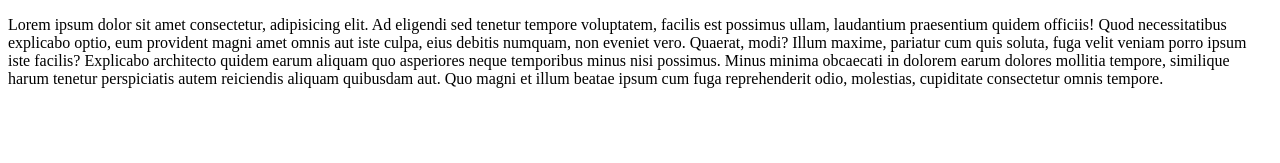
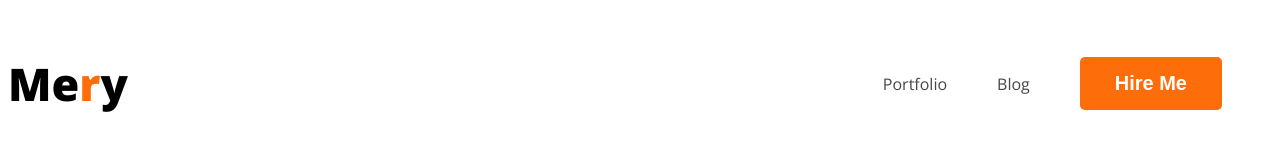
Before and after one commit to pranto-bpi/developer-portfolio, a plain HTML site: page index.html in a window 1280 px wide. Drawn offline with nearby package versions, Linux system fonts and the light colour scheme.

Commit message:
nav complete

```diff
--- a/index.html
+++ b/index.html
@@ -1,14 +1,27 @@
 <!DOCTYPE html>
 <html lang="en">
-<head>
-     <meta charset="UTF-8">
-     <meta name="viewport" content="width=device-width, initial-scale=1.0">
-     <title>Document</title>
-</head>
-<body>
-     <main>
-          <p>Lorem ipsum dolor sit amet consectetur, adipisicing elit. Ad eligendi sed tenetur tempore voluptatem, facilis est possimus ullam, laudantium praesentium quidem officiis! Quod necessitatibus explicabo optio, eum provident magni amet omnis aut iste culpa, eius debitis numquam, non eveniet vero. Quaerat, modi? Illum maxime, pariatur cum quis soluta, fuga velit veniam porro ipsum iste facilis? Explicabo architecto quidem earum aliquam quo asperiores neque temporibus minus nisi possimus. Minus minima obcaecati in dolorem earum dolores mollitia tempore, similique harum tenetur perspiciatis autem reiciendis aliquam quibusdam aut. Quo magni et illum beatae ipsum cum fuga reprehenderit odio, molestias, cupiditate consectetur omnis tempore.</p>
-     </main>
+  <head>
+    <meta charset="UTF-8" />
+    <meta name="viewport" content="width=device-width, initial-scale=1.0" />
+    <title>Document</title>
+    <link rel="preconnect" href="https://fonts.googleapis.com">
+    <link rel="preconnect" href="https://fonts.gstatic.com" crossorigin>
+    <link href="https://fonts.googleapis.com/css2?family=Open+Sans:wght@400;700;800&display=swap" rel="stylesheet">
 
-</body>
+    <link rel="stylesheet" href="styles/portfolio.css">
+  </head>
+  <body>
+    <header>
+      <nav>
+          <h3 class="nav-title">Me<span class="text-primary">r</span>y</h3>
+          <ul>
+               <li ><a href="">Portfolio</a></li>
+               <li><a href="">Blog</a></li>
+               <li> <button class="btn-primary">Hire Me</button></li>
+          </ul>
+      </nav>
+    </header>
+    <main></main>
+    <footer></footer>
+  </body>
 </html>
--- /dev/null
+++ b/styles/portfolio.css
@@ -0,0 +1,48 @@
+/* Common shared style */
+body{
+     font-family: 'Open Sans', sans-serif;
+
+}
+.text-primary{
+     color:#FD6E0A;
+}
+.btn-primary{
+     border-radius: 5px ;
+     border: 0;
+     background:#FD6E0A ;
+     font-weight: 700;
+     color: white;
+     line-height: normal;
+     font-size: 20px;
+     padding: 15px 35px ;
+
+
+}
+/* nav styles  */
+nav{
+     display: flex;
+     justify-content: space-between;
+     align-items: center;
+}
+.nav-title{
+     color: var( #181818);
+
+font-size: 45px;
+
+font-weight: 800;
+
+}
+nav>ul{
+   display: flex;
+   align-items: center;
+
+}
+nav li {
+     list-style: none;
+     margin-right: 50px;
+}
+nav a{
+     text-decoration: none ;
+     color: #474747;
+
+}
```
